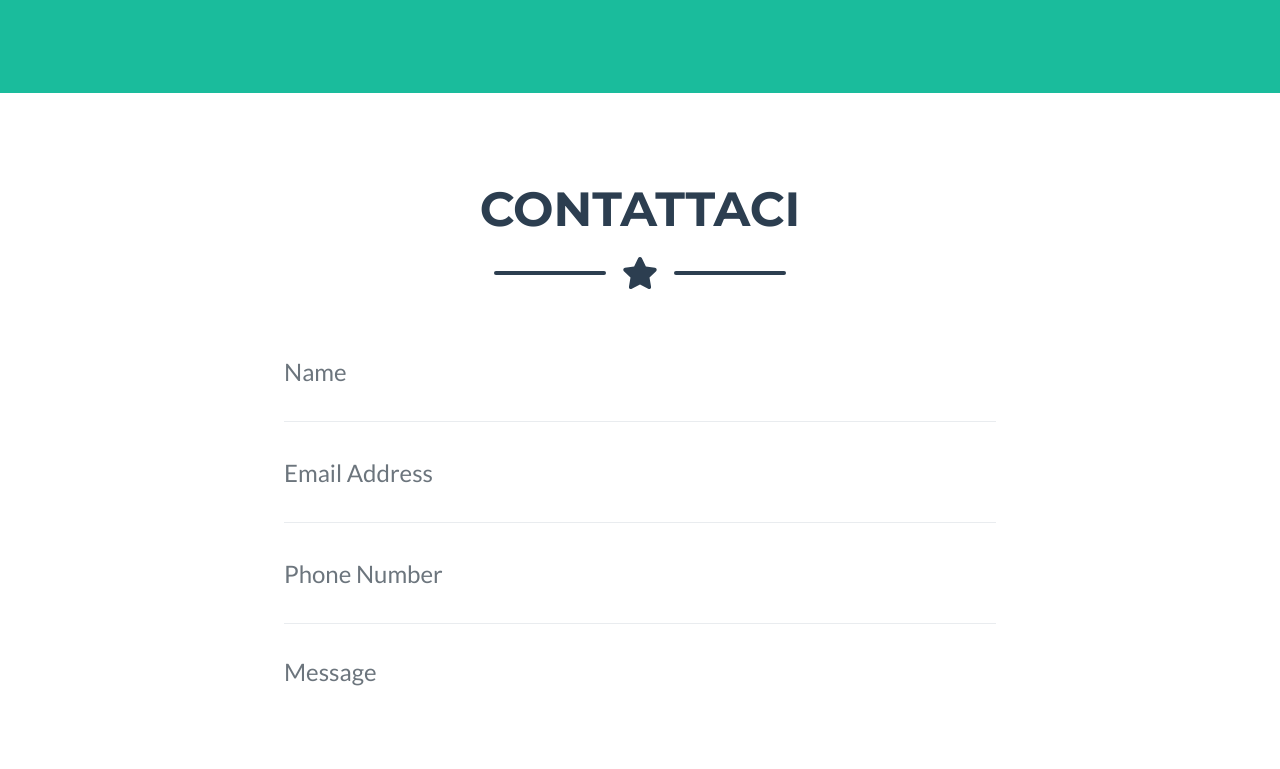
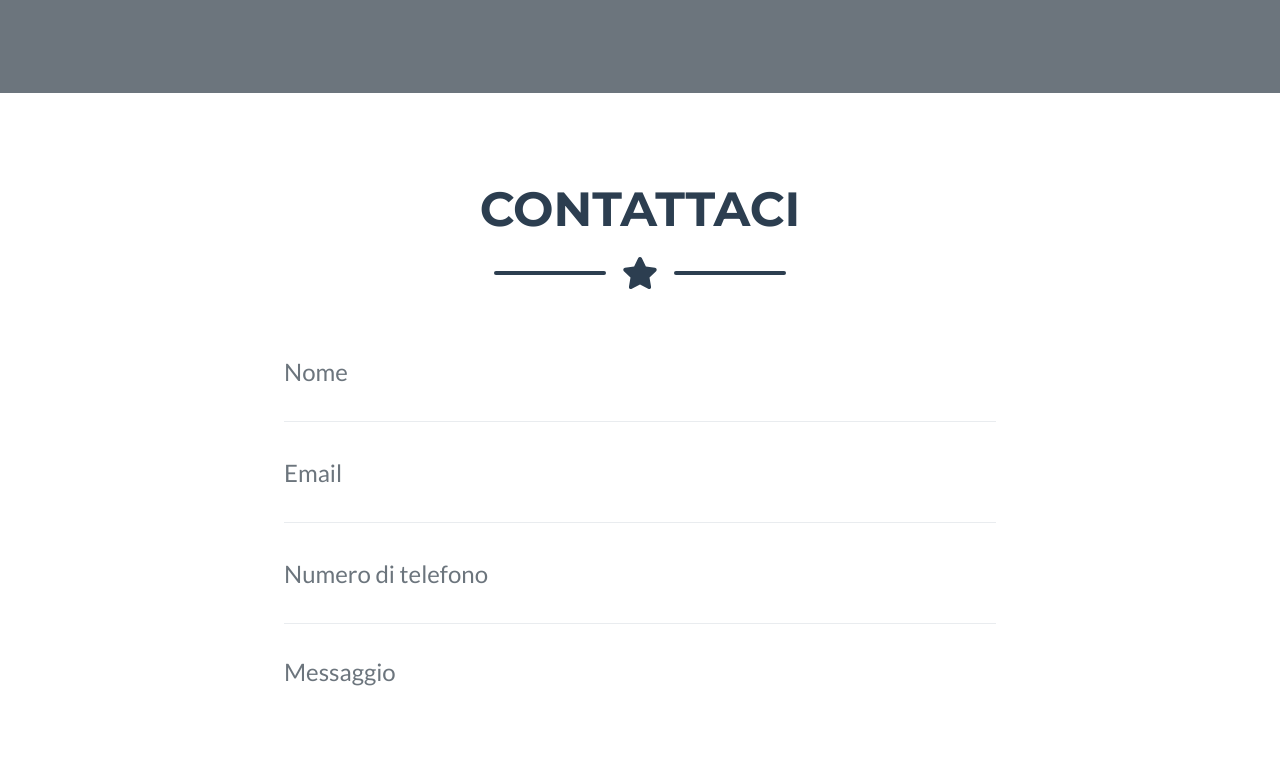
Before and after one commit to foamhub/eCash, a plain HTML site: page index.html in a window 1280 px wide. Shown: the part 2031-2800 px from the top of the page. Drawn offline with nearby package versions, Linux system fonts and the light colour scheme.

Commit message:
update html and css

```diff
--- a/index.html
+++ b/index.html
@@ -152,29 +152,29 @@
                         <form id="contactForm" name="sentMessage" novalidate="novalidate">
                             <div class="control-group">
                                 <div class="form-group floating-label-form-group controls mb-0 pb-2">
-                                    <label>Name</label>
-                                    <input class="form-control" id="name" type="text" placeholder="Name" required="required" data-validation-required-message="Please enter your name." />
+                                    <label>Nome</label>
+                                    <input class="form-control" id="name" type="text" placeholder="Nome" required="required" data-validation-required-message="Please enter your name." />
                                     <p class="help-block text-danger"></p>
                                 </div>
                             </div>
                             <div class="control-group">
                                 <div class="form-group floating-label-form-group controls mb-0 pb-2">
-                                    <label>Email Address</label>
-                                    <input class="form-control" id="email" type="email" placeholder="Email Address" required="required" data-validation-required-message="Please enter your email address." />
+                                    <label>Email</label>
+                                    <input class="form-control" id="email" type="email" placeholder="Email" required="required" data-validation-required-message="Please enter your email address." />
                                     <p class="help-block text-danger"></p>
                                 </div>
                             </div>
                             <div class="control-group">
                                 <div class="form-group floating-label-form-group controls mb-0 pb-2">
-                                    <label>Phone Number</label>
-                                    <input class="form-control" id="phone" type="tel" placeholder="Phone Number" required="required" data-validation-required-message="Please enter your phone number." />
+                                    <label>Numero di telefono</label>
+                                    <input class="form-control" id="phone" type="tel" placeholder="Numero di telefono" required="required" data-validation-required-message="Please enter your phone number." />
                                     <p class="help-block text-danger"></p>
                                 </div>
                             </div>
                             <div class="control-group">
                                 <div class="form-group floating-label-form-group controls mb-0 pb-2">
-                                    <label>Message</label>
-                                    <textarea class="form-control" id="message" rows="5" placeholder="Message" required="required" data-validation-required-message="Please enter a message."></textarea>
+                                    <label>Messaggio</label>
+                                    <textarea class="form-control" id="message" rows="5" placeholder="Messaggio" required="required" data-validation-required-message="Please enter a message."></textarea>
                                     <p class="help-block text-danger"></p>
                                 </div>
                             </div>
```
Also changed, not shown: css/styles.css.
